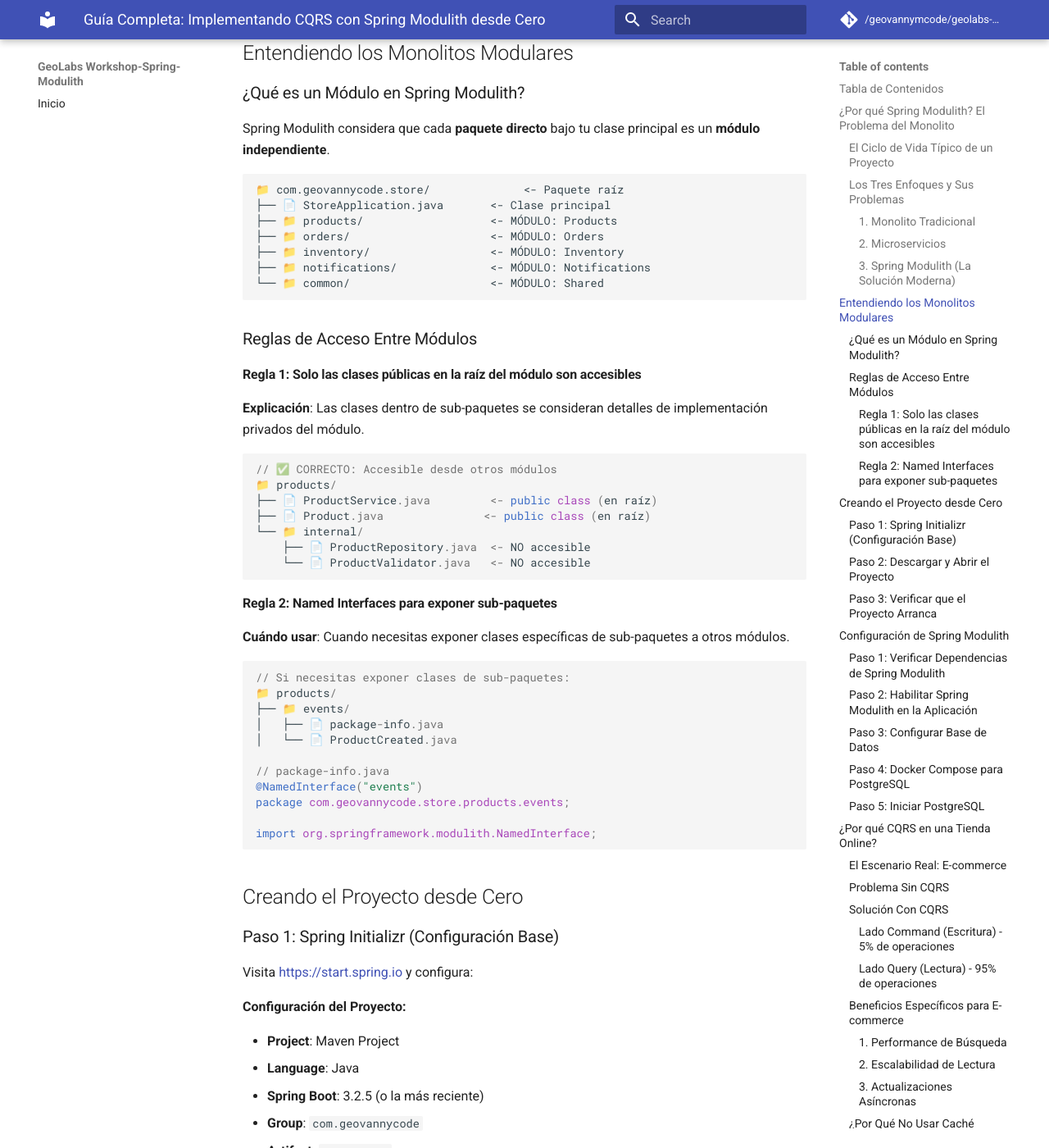
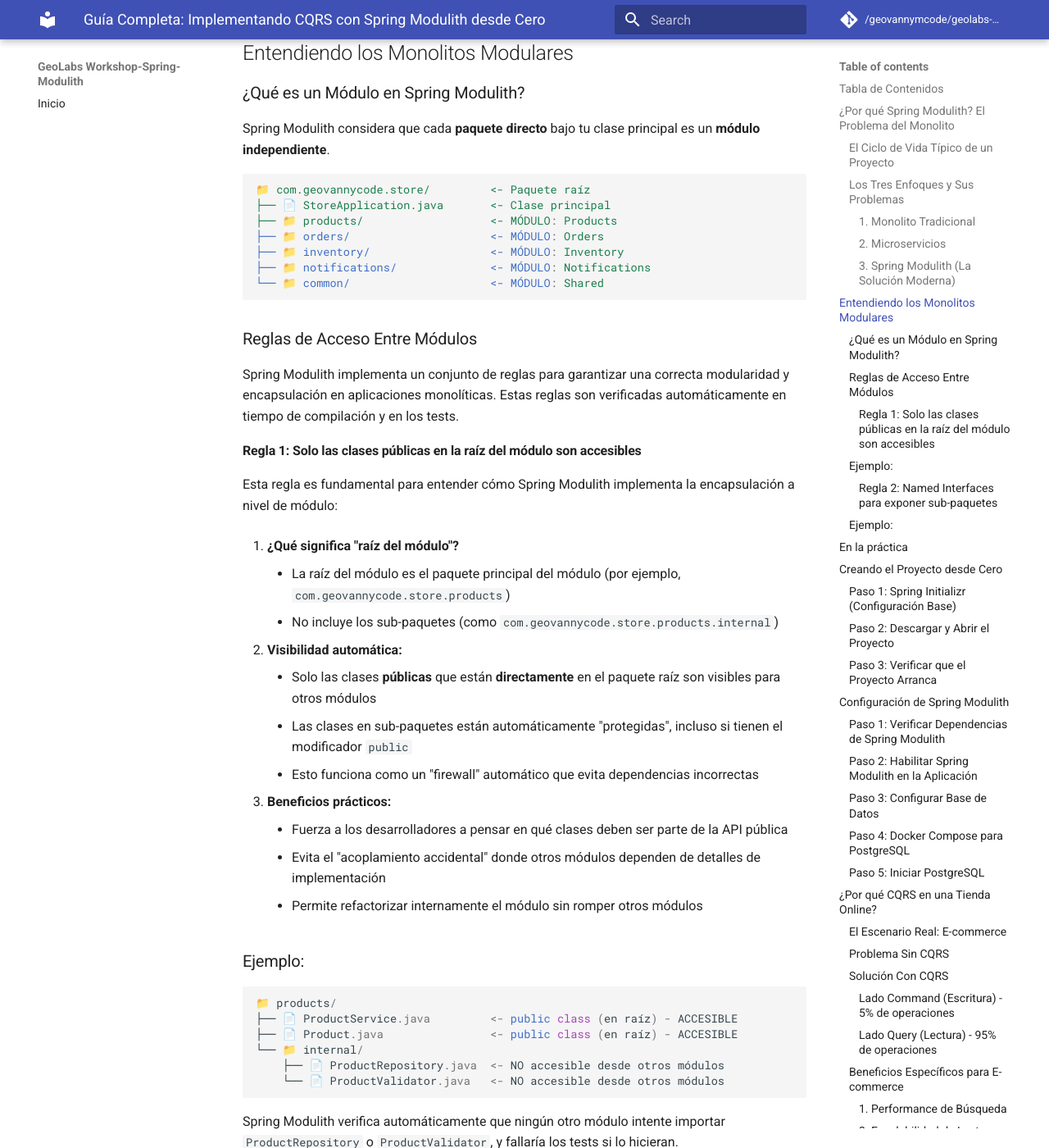
Before and after one commit to geovannymcode/geolabs-spring-modulith.github.io, an MkDocs documentation site: the page built from docs/spring_modulith_part_1.md, in a window 1280 px wide and 1400 px high, scrolled down 2126 px. Shown: the whole window at 82% size. Built offline with MkDocs 1.6.1 and Material for MkDocs 9.7.7, drawn with Linux system fonts in a browser that asks for light colours; comment, search, counter and statistics services are not loaded; some of the changed text lies outside the part shown.

Commit message:
Commit retroactivo

````diff
--- a/docs/spring_modulith_part_1.md
+++ b/docs/spring_modulith_part_1.md
@@ -56,29 +56,29 @@
 
 **Problemas:**
 
-- **Big Ball of Mud**: Todo conectado con todo
-- **Cambios riesgosos**: Modificar una parte rompe 10 lugares
-- **Difícil de entender**: Nuevos desarrolladores se pierden
-- **Testing complejo**: Necesitas cargar toda la aplicación
+- 🔴 **Big Ball of Mud**: Todo conectado con todo
+- 🔴 **Cambios riesgosos**: Modificar una parte rompe 10 lugares
+- 🔴 **Difícil de entender**: Nuevos desarrolladores se pierden
+- 🔴 **Testing complejo**: Necesitas cargar toda la aplicación
 
 #### 2. Microservicios
 
 **Problemas:**
 
-- **Complejidad distribuida**: Network latency, timeouts, circuit breakers
-- **Monitoring complejo**: Necesitas rastrear llamadas entre servicios
-- **Costos de infraestructura**: Múltiples bases de datos, servicios
-- **Testing difícil**: Necesitas levantar múltiples servicios
+- 🔴 **Complejidad distribuida**: Network latency, timeouts, circuit breakers
+- 🔴 **Monitoring complejo**: Necesitas rastrear llamadas entre servicios
+- 🔴 **Costos de infraestructura**: Múltiples bases de datos, servicios
+- 🔴 **Testing difícil**: Necesitas levantar múltiples servicios
 
 #### 3. Spring Modulith (La Solución Moderna)
 
 **Beneficios:**
 
-- **Modularidad sin distribución**: Módulos claros en un solo JAR
-- **Reglas arquitectónicas automáticas**: El framework previene violaciones
-- **Testing independiente**: Cada módulo se puede testear por separado
-- **Evolución gradual**: Fácil migración a microservicios cuando sea necesario
-- **Observabilidad**: Trazabilidad entre módulos como en microservicios
+- ✅ **Modularidad sin distribución**: Módulos claros en un solo JAR
+- ✅ **Reglas arquitectónicas automáticas**: El framework previene violaciones
+- ✅ **Testing independiente**: Cada módulo se puede testear por separado
+- ✅ **Evolución gradual**: Fácil migración a microservicios cuando sea necesario
+- ✅ **Observabilidad**: Trazabilidad entre módulos como en microservicios
 
 ## Entendiendo los Monolitos Modulares
 
@@ -86,8 +86,8 @@
 
 Spring Modulith considera que cada **paquete directo** bajo tu clase principal es un **módulo independiente**.
 
-```
-📁 com.geovannycode.store/              <- Paquete raíz
+```yaml
+📁 com.geovannycode.store/         <- Paquete raíz
 ├── 📄 StoreApplication.java       <- Clase principal
 ├── 📁 products/                   <- MÓDULO: Products
 ├── 📁 orders/                     <- MÓDULO: Orders
@@ -98,30 +98,64 @@
 
 ### Reglas de Acceso Entre Módulos
 
+Spring Modulith implementa un conjunto de reglas para garantizar una correcta modularidad y encapsulación en aplicaciones monolíticas. Estas reglas son verificadas automáticamente en tiempo de compilación y en los tests.
+
 #### Regla 1: Solo las clases públicas en la raíz del módulo son accesibles
 
-**Explicación**: Las clases dentro de sub-paquetes se consideran detalles de implementación privados del módulo.
+Esta regla es fundamental para entender cómo Spring Modulith implementa la encapsulación a nivel de módulo:
+
+1. **¿Qué significa "raíz del módulo"?**
+      - La raíz del módulo es el paquete principal del módulo (por ejemplo, `com.geovannycode.store.products`)
+      - No incluye los sub-paquetes (como `com.geovannycode.store.products.internal`)
+
+2. **Visibilidad automática:**
+      - Solo las clases **públicas** que están **directamente** en el paquete raíz son visibles para otros módulos
+      - Las clases en sub-paquetes están automáticamente "protegidas", incluso si tienen el modificador `public`
+      - Esto funciona como un "firewall" automático que evita dependencias incorrectas
+
+3. **Beneficios prácticos:**
+      - Fuerza a los desarrolladores a pensar en qué clases deben ser parte de la API pública
+      - Evita el "acoplamiento accidental" donde otros módulos dependen de detalles de implementación
+      - Permite refactorizar internamente el módulo sin romper otros módulos
+
+### Ejemplo:
 
 ```java
-// ✅ CORRECTO: Accesible desde otros módulos
 📁 products/
-├── 📄 ProductService.java         <- public class (en raíz)
-├── 📄 Product.java               <- public class (en raíz)
+├── 📄 ProductService.java         <- public class (en raíz) - ACCESIBLE
+├── 📄 Product.java                <- public class (en raíz) - ACCESIBLE
 └── 📁 internal/
-    ├── 📄 ProductRepository.java  <- NO accesible
-    └── 📄 ProductValidator.java   <- NO accesible
+    ├── 📄 ProductRepository.java  <- NO accesible desde otros módulos
+    └── 📄 ProductValidator.java   <- NO accesible desde otros módulos
 ```
+
+Spring Modulith verifica automáticamente que ningún otro módulo intente importar `ProductRepository` o `ProductValidator`, y fallaría los tests si lo hicieran.
 
 #### Regla 2: Named Interfaces para exponer sub-paquetes
 
-**Cuándo usar**: Cuando necesitas exponer clases específicas de sub-paquetes a otros módulos.
+Cuando necesitas hacer una excepción a la Regla 1, puedes usar `@NamedInterface`:
+
+1. **¿Cuándo usar Named Interfaces?**
+      - Cuando necesitas exponer clases específicas de sub-paquetes a otros módulos
+      - Casos comunes: eventos de dominio, DTOs, interfaces de servicio
+
+2. **Cómo funciona:**
+      - Creas un archivo `package-info.java` en el sub-paquete
+      - Anotas el paquete con `@NamedInterface("nombre")`
+      - Esto "expone" todas las clases públicas de ese sub-paquete a otros módulos
+
+3. **Beneficio:**
+      - Control explícito: debes declarar intencionalmente qué quieres exponer
+      - Documentación automática: el nombre de la interfaz muestra el propósito de ese sub-paquete
+
+### Ejemplo:
 
 ```java
 // Si necesitas exponer clases de sub-paquetes:
 📁 products/
-├── 📁 events/
-│   ├── 📄 package-info.java
-│   └── 📄 ProductCreated.java
+├── 📁 events/                    <- Sub-paquete que contiene eventos
+│   ├── 📄 package-info.java      <- Declaración de Named Interface
+│   └── 📄 ProductCreated.java    <- Ahora ACCESIBLE por otros módulos
 
 // package-info.java
 @NamedInterface("events")
@@ -129,6 +163,18 @@
 
 import org.springframework.modulith.NamedInterface;
 ```
+
+Ahora, otros módulos pueden importar y usar `ProductCreated.java` porque está en un sub-paquete marcado como `@NamedInterface`.
+
+## En la práctica
+
+Estas reglas ayudan a mantener la modularidad porque:
+
+1. Por defecto, todo está "escondido" excepto lo que pones explícitamente en la raíz
+2. Cuando necesitas exponer algo de un sub-paquete, lo haces conscientemente
+3. Spring Modulith verifica automáticamente estas reglas en los tests
+
+Esto facilita saber exactamente qué está expuesto a otros módulos y qué no, lo que hace la aplicación más mantenible a largo plazo.
 
 ## Creando el Proyecto desde Cero
 
````
